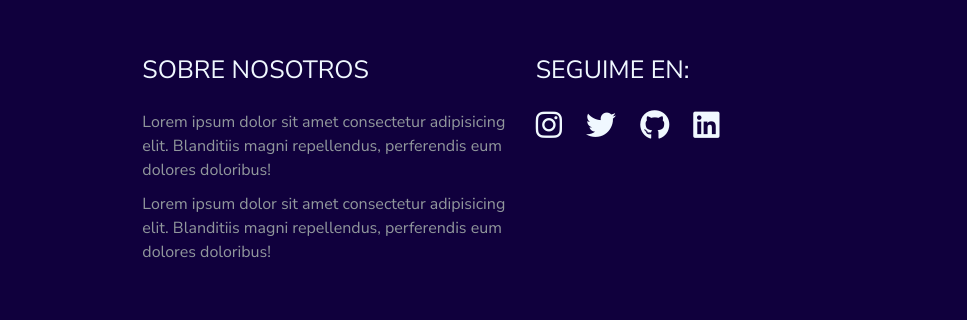
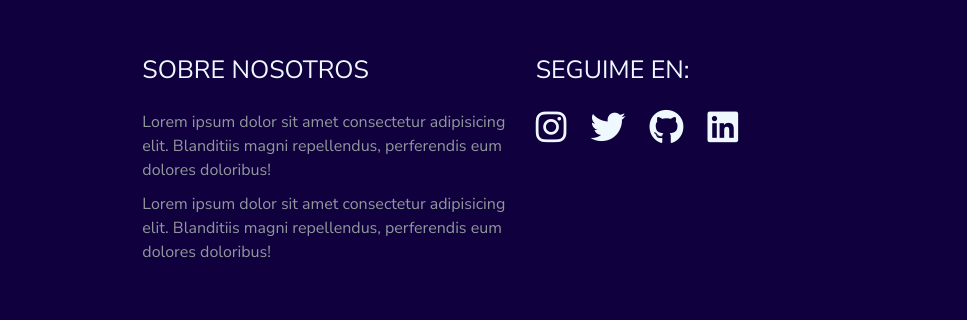
Before and after one commit to Alejo-Hurtado-Testa/Portfolio, a website: page index.html in a window 1280 px wide. Shown: the part 994-1314 px from the top of the page, 313-1280 px from the left. Drawn offline with nearby package versions, Linux system fonts and the light colour scheme; a web font is replaced by a local one.

Commit message:
Cambiamos el size de los iconos de redes sociales

```diff
--- a/scss/_footer.scss
+++ b/scss/_footer.scss
@@ -27,7 +27,7 @@
       margin-right: 20px;
       color: aliceblue;
       transition: all 0.5s ease;
-      font-size: 30px;
+      font-size: 35px;
       &:hover {
         transform: scale(1.2);
         color: aquamarine;
```
Also changed, not shown: css/style.css.
